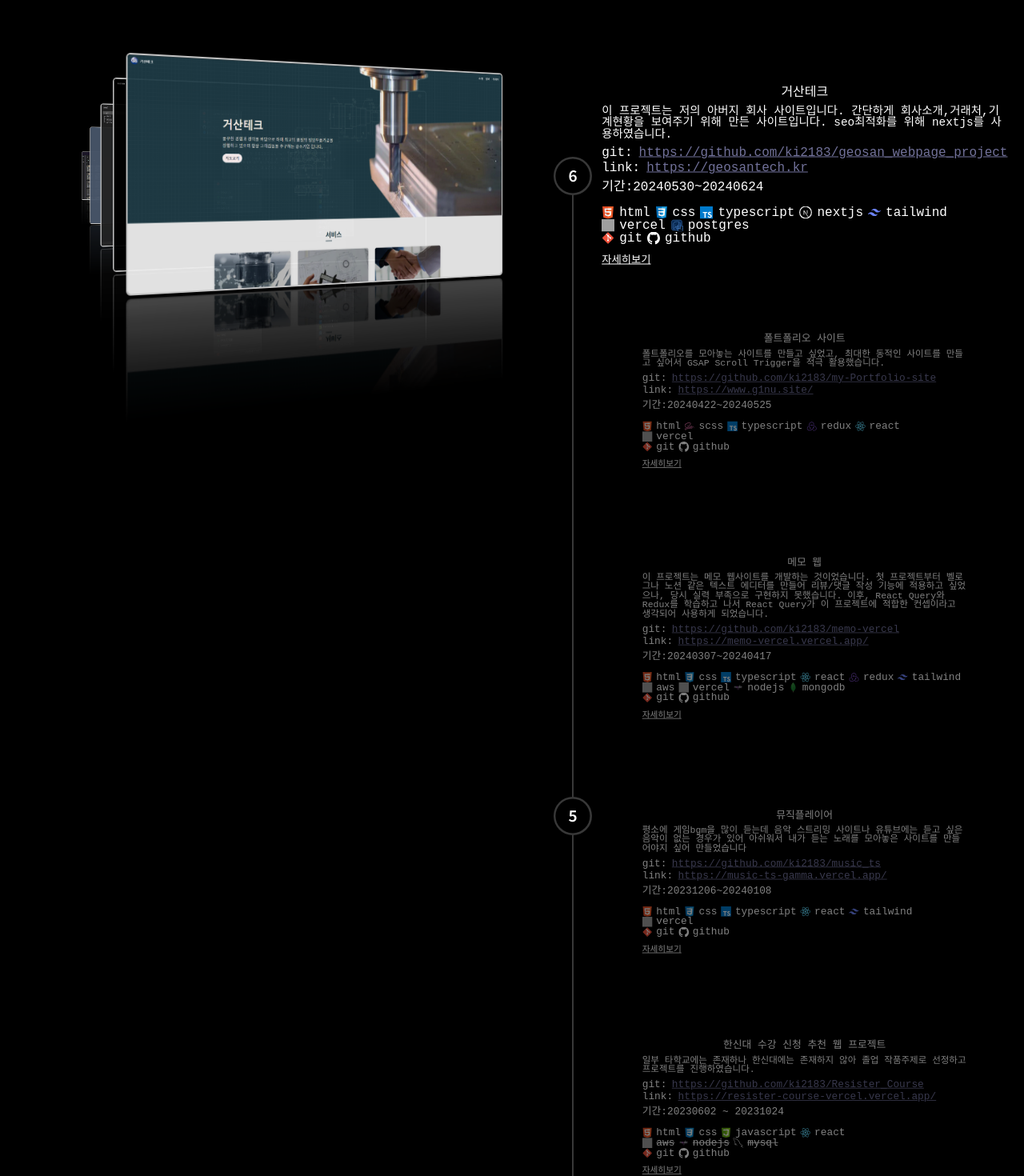
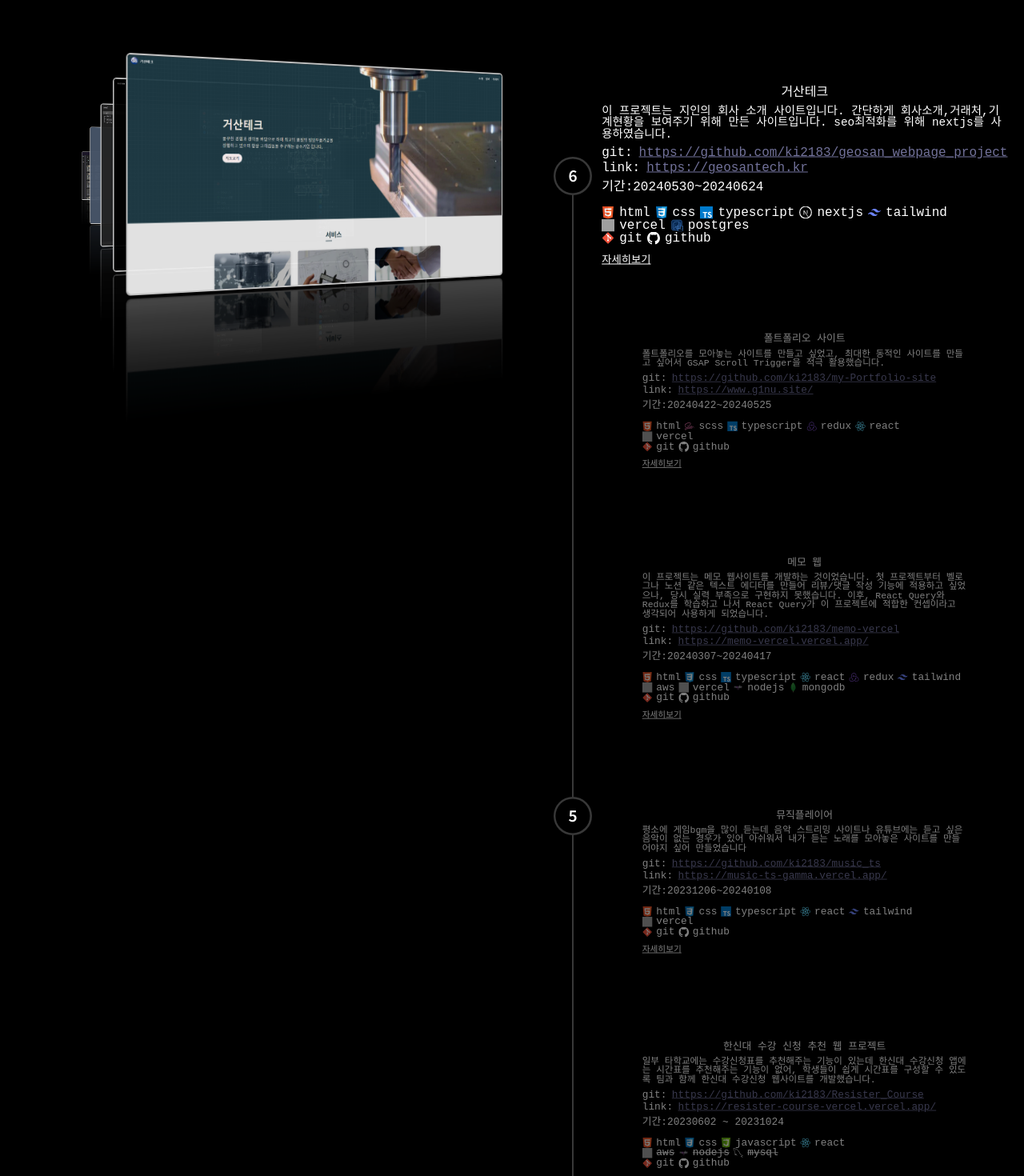
Before and after one commit to ki2183/portfolie-vercel, a React (Create React App) app: page / in a window 1280 px wide. Shown: the part 2180-3650 px from the top of the page at 80% size. Built offline with nearby package versions, Linux system fonts and the light colour scheme; grey boxes are pictures that could not be loaded.

Commit message:
update info

```diff
--- a/src/projectInformation.ts
+++ b/src/projectInformation.ts
@@ -50,8 +50,8 @@ export const project_information_dto = [
             ],
         },
         reflection:[
-            '처음 프로젝트를 시작할 때 교과목으로 html css javascript의 아주 기초 지식만 가지고 있었기에,많이 부족한 상태로 웹 개발 기술과 react를 학습하며 프로젝트에 뛰어들었습니다. 그래서 코드를 보면 react-hook과 컴포넌트 사용법이 많이 미숙합니다.',
-            '또 jira를 사용해서 이슈관리를 팀원과 공유하고 git으로 코드 관리를 하며 개발해 나갔었는데, 전부 처음 접하던 것투성이여서 매 순간이 한계였던 경험을 해보았습니다. 하지만 덕분에 웹 개발의 전반적인 구조와 기본적인 개념을 파악할 수 있었습니다. 덕분에 react에 발을 들이고 프런트엔드 개발자라는 목표가 더 선명해진 계기가 되어 저에겐 큰 의미를 가지는 프로젝트입니다.'
+            '당시 SPA라이브러리나 프레임워크를 조금씩 공부해보았는데, 당시 같이 진행했던 팀원의 조언을 듣고 큰 커뮤니티와 활발한 생태계를 가지고 있는 React를 사용하였습니다.',
+            'AWS프리티어에 한 번에 빌드 하고 배포하게 된다면 한 달 플랜을 모두 무료로 이용할 수 있으나, 인스턴스를 두 개로 나눠서 배포하게 된다면 무료 제공 시간을 두 배로 할애하여 추가 비용을 내기 때문입니다. 때문에 merge 과정에서 오류가 자주 나는 것을 감안하더라도 묶어서 배포했습니다.'
         ],
         date:"20230305 ~ 20230703",
     },
@@ -61,8 +61,9 @@ export const project_information_dto = [
         link:"https://resister-course-vercel.vercel.app/",
         git:"https://github.com/ki2183/Resister_Course",
         reason:[
-            "한신대 수강신청 추천 웹사이트 입니다.",
-            "일부 타학교에는 존재하나 한신대에는 존재하지 않아 졸업 작품주제로 선정하고 프로젝트를 진행하였습니다."
+            "한신대 시간표 추천 웹사이트 입니다.",
+            "일부 타학교에는 수강신청표를 추천해주는 기능이 있는데 한신대 수강신청 앱에는 시간표를 추천해주는 기능이 없어, 학생들이 쉽게 시간표를 구성할 수 있도록 팀과 함께 한신대 수강신청 웹사이트를 개발했습니다.",
+            "이 웹사이트는 소프트웨어융합학부생을 타겟으로 만들었으며 수강 희망 과목, 남은 학점과 몇 가지 질문을 응답하면 API로 시간표 데이터를 받고 본인이 원하는대로 수정할 수 있습니다.."
         ],
         feature:["로그인","정보수정","메뉴","시간표 목록","시간표 수정","시간표 수정"],
         stacks:{
@@ -195,7 +196,7 @@ export const project_information_dto = [
         git:"https://github.com/ki2183/geosan_webpage_project",
         reason:[
             "거산테크 웹페이지 입니다.",
-            "이 프로젝트는 저의 아버지 회사 사이트입니다. 간단하게 회사소개,거래처,기계현황을 보여주기 위해 만든 사이트입니다. seo최적화를 위해 nextjs를 사용하였습니다.",
+            "이 프로젝트는 지인의 회사 소개 사이트입니다. 간단하게 회사소개,거래처,기계현황을 보여주기 위해 만든 사이트입니다. seo최적화를 위해 nextjs를 사용하였습니다.",
             "회사 위치를 시각적으로 보여주기위해서 카카오 맵 api를 사용하였습니다.",
             "구글과 네이버 검색엔진에 도메인 등록 및 메타데이터를 추가하였습니다."
         ],
```
Also changed, not shown: src/PAGE/mainPage/projectView/parts/viewIMG/viewIMG.tsx (+8 -5 lines), src/PAGE/mainPage/projectView/projectView.tsx (+5 -2 lines).
